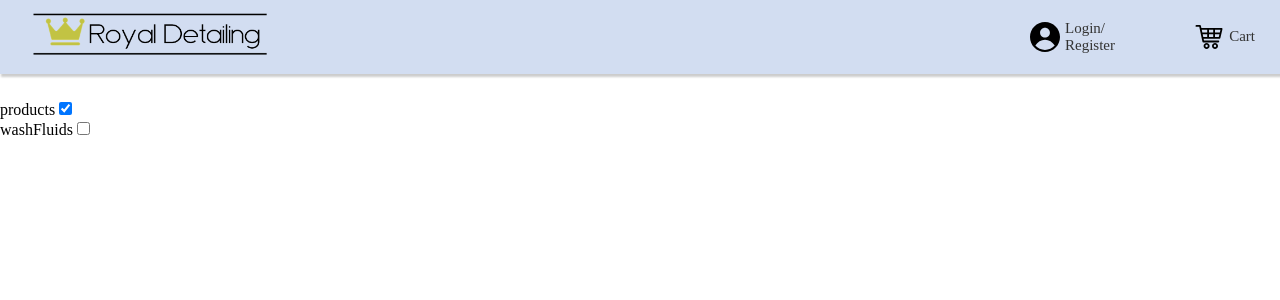
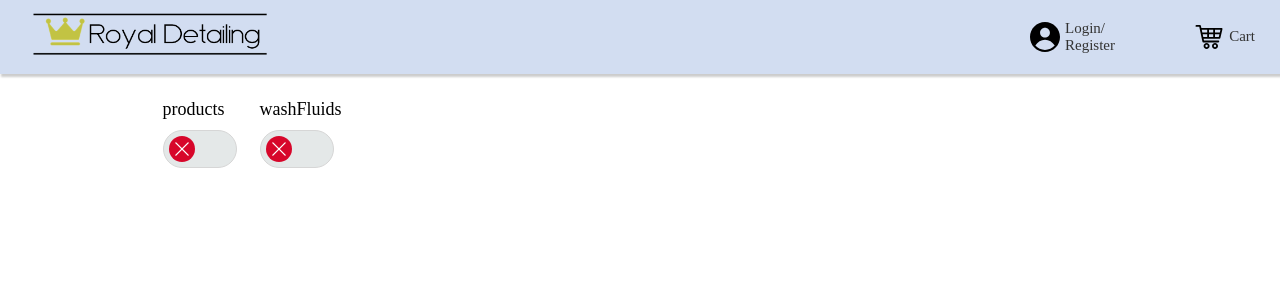
Before and after one commit to petsens/rakenduste-programmeerimine, a React app: page / in a window 1280 px wide. Shown: the top 300 px of the page. Built offline with nearby package versions, Linux system fonts and the light colour scheme; no server answers.

Commit message:
checkboxid valmis

```diff
--- a/src/Checkbox.jsx
+++ b/src/Checkbox.jsx
@@ -1,15 +1,28 @@
 import React from "react";
 import PropTypes from "prop-types";
+import "./checkbox.css"; // SRC: https://codepen.io/webdevian/pen/NjQdKK/
 
-const Checkbox = ({name, onChange, checked}) => (
-    <div>
-        <label>
-            {name}
-            <input
-                name={name}
-                type="checkbox"
-                checked={checked}
-                onChange={onChange} />
+const Checkbox = ({name, onChange}) => (
+    <div className="toggler">
+        <div className = {"toggler_name"}>{name}</div>
+        <input id={name} name={name} type="checkbox" onChange = {onChange}/>
+        <label htmlFor={name}>
+        <svg
+             className="toggler-on"
+             version="1.1"
+             xmlns="http://www.w3.org/2000/svg"
+             viewBox="0 0 130.2 130.2"
+            >
+        <polyline className="path check" points="100.2,40.2 51.5,88.8 29.8,67.5 "></polyline>
+        </svg>
+            <svg className="toggler-off"
+             version="1.1"
+             xmlns="http://www.w3.org/2000/svg"
+            viewBox="0 0 130.2 130.2"
+            >
+            <line className="path line" x1="34.4" y1="34.4" x2="95.8" y2="95.8"></line>
+            <line className="path line" x1="95.8" y1="34.4" x2="34.4" y2="95.8"></line>
+        </svg>
         </label>
     </div>
 );
--- a/src/HomePage.jsx
+++ b/src/HomePage.jsx
@@ -2,6 +2,8 @@ import React from "react";
 import Header from "./Header.jsx";
 import ItemList from "./ItemList.jsx";
 import Checkbox from "./Checkbox.jsx";
+import PropTypes from "prop-types";
+import "./homepage.css";
 
 class HomePage extends React.PureComponent{
 
@@ -64,21 +66,40 @@ class HomePage extends React.PureComponent{
         return (
             <>
                 <Header/>
-                {
-                    this.state.allCategories.map( categoryName => {
-                        return (
-                            <Checkbox
-                                key = {categoryName}
-                                name = {categoryName}
-                                onChange = {this.handleDropdown}
-                                checked = {this.isSelected(categoryName)}
-                            />
-                        );
-                    })
-                }
+                <ItemFilters
+                    allCategories = {this.state.allCategories}
+                    handleDropdown = {this.handleDropdown}
+                    isSelected = {this.isSelected}
+                />
                 <ItemList items = {this.getVisibleItems()} />
             </>
         );
     }
 }
+
+const ItemFilters = ({allCategories, handleDropdown, isSelected}) => {
+    return (
+        <div className = {"itemFilters_wrapper"}>
+            {
+                allCategories.map( categoryName => {
+                    return (
+                        <Checkbox
+                            key = {categoryName}
+                            name = {categoryName}
+                            onChange = {handleDropdown}
+                            checked = {isSelected(categoryName)}
+                        />
+                    );
+                })
+            }
+        </div>
+    );
+};
+
+ItemFilters.propTypes = {
+    allCategories: PropTypes.array.isRequired,
+    handleDropdown: PropTypes.func.isRequired,
+    isSelected: PropTypes.func.isRequired,
+};
+
 export default HomePage;
--- /dev/null
+++ b/src/checkbox.css
@@ -0,0 +1,88 @@
+*, *::before, *::after {
+    box-sizing: inherit;
+  }
+  .toggler_name{
+      font-size: 18px;
+      margin-bottom: 10px;
+  }
+  .toggler {
+    width: 72px;
+    /* margin: 40px auto; */
+  }
+  .toggler input {
+    display: none;
+  }
+  .toggler label {
+    display: block;
+    position: relative;
+    width: 72px;
+    height: 36px;
+    border: 1px solid #d6d6d6;
+    border-radius: 36px;
+    background: #e4e8e8;
+    cursor: pointer;
+  }
+  .toggler label::after {
+    display: block;
+    border-radius: 100%;
+    background-color: #d7062a;
+    content: '';
+    animation-name: toggler-size;
+    animation-duration: 0.15s;
+    animation-timing-function: ease-out;
+    animation-direction: forwards;
+    animation-iteration-count: 1;
+    animation-play-state: running;
+  }
+  .toggler label::after, .toggler label .toggler-on, .toggler label .toggler-off {
+    position: absolute;
+    top: 50%;
+    left: 25%;
+    width: 26px;
+    height: 26px;
+    transform: translateY(-50%) translateX(-50%);
+    transition: left 0.15s ease-in-out, background-color 0.2s ease-out, width 0.15s ease-in-out, height 0.15s ease-in-out, opacity 0.15s ease-in-out;
+  }
+  .toggler input:checked + label::after, .toggler input:checked + label .toggler-on, .toggler input:checked + label .toggler-off {
+    left: 75%;
+  }
+  .toggler input:checked + label::after {
+    background-color: #50ac5d;
+    animation-name: toggler-size2;
+  }
+  .toggler .toggler-on, .toggler .toggler-off {
+    opacity: 1;
+    z-index: 2;
+  }
+  .toggler input:checked + label .toggler-off, .toggler input:not(:checked) + label .toggler-on {
+    width: 0;
+    height: 0;
+    opacity: 0;
+  }
+  .toggler .path {
+    fill: none;
+    stroke: #fefefe;
+    stroke-width: 7px;
+    stroke-linecap: round;
+    stroke-miterlimit: 10;
+  }
+  @keyframes toggler-size {
+    0%, 100% {
+      width: 26px;
+      height: 26px;
+    }
+    50% {
+      width: 20px;
+      height: 20px;
+    }
+  }
+  @keyframes toggler-size2 {
+    0%, 100% {
+      width: 26px;
+      height: 26px;
+    }
+    50% {
+      width: 20px;
+      height: 20px;
+    }
+  }
--- /dev/null
+++ b/src/homepage.css
@@ -0,0 +1,10 @@
+.itemFilters_wrapper{
+    display: flex;
+    width: 955px;
+    margin: 0 auto;
+    margin-bottom: 25px;
+}
+
+.itemFilters_wrapper > div{
+    margin-right: 25px;
+}
```
